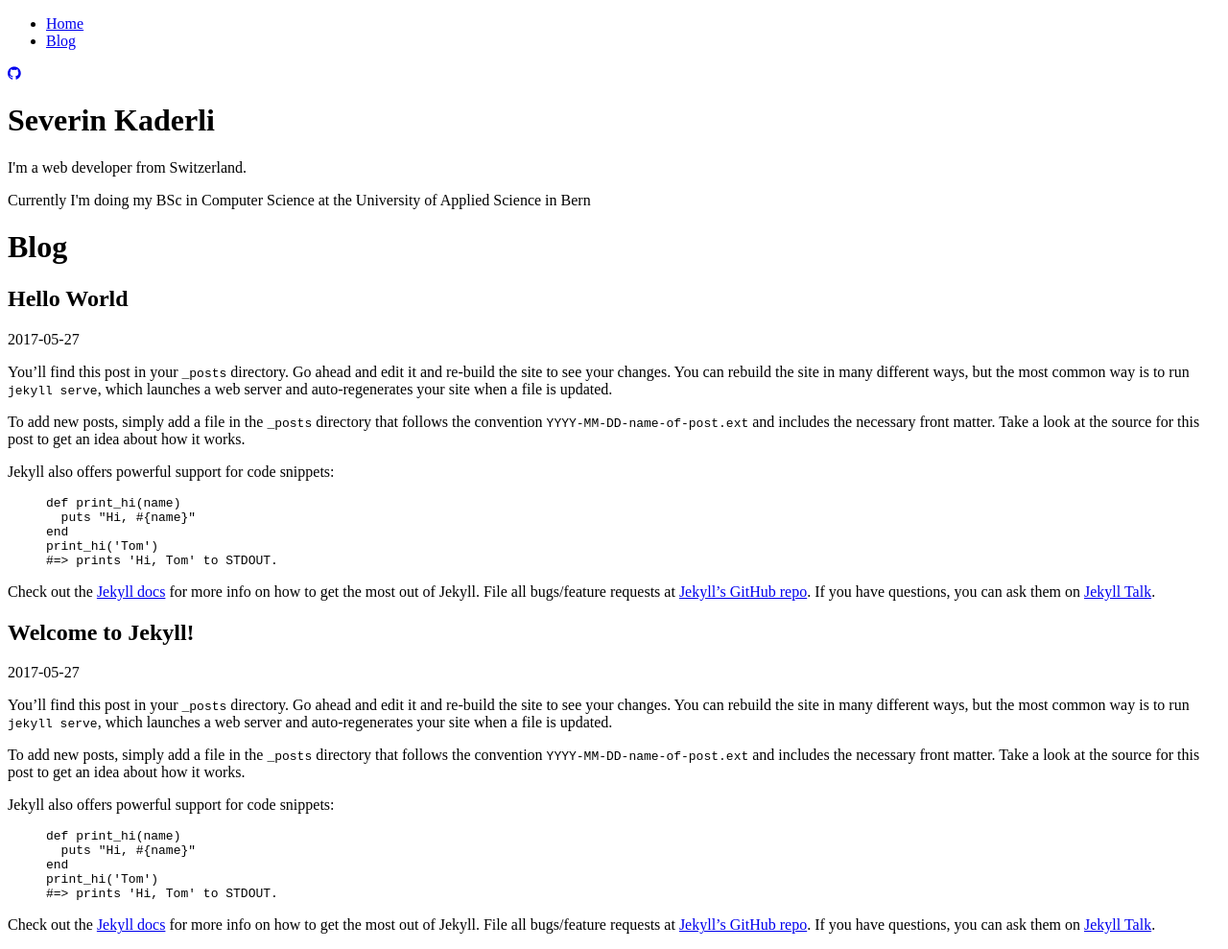
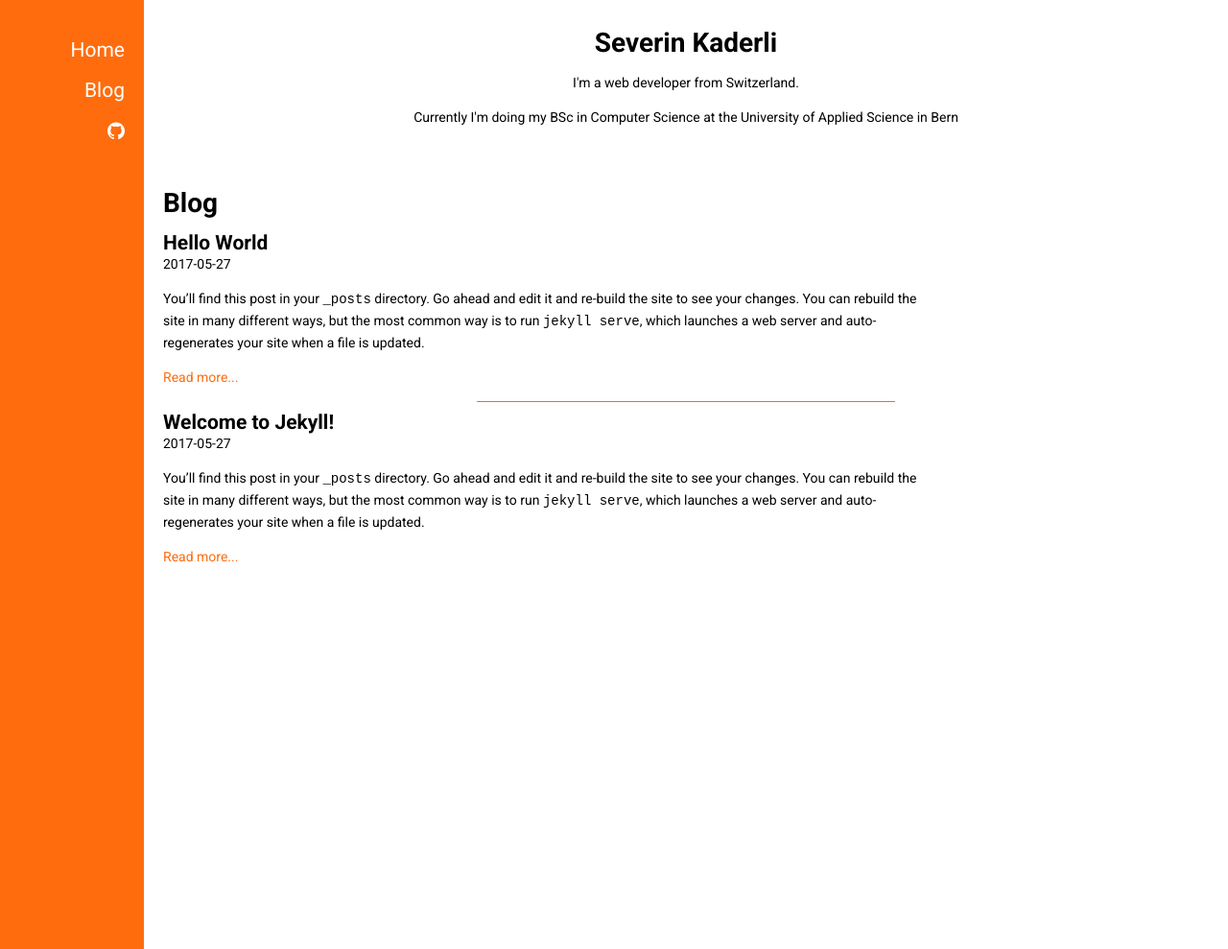
Before and after one commit to severinkaderli/severinkaderli.ch, a Jekyll site: the page built from blog/index.html, in a window 1280 px wide and 989 px high. Shown: the whole window at 96% size. Built offline with Jekyll 4.4.1, drawn with Linux system fonts in a browser that asks for light colours; nearby versions of some CDN libraries; the list of posts is cut into pages by our own code.

```diff
--- a/Gemfile
+++ b/Gemfile
@@ -22,6 +22,7 @@ gem "minima", "~> 2.0"
 group :jekyll_plugins do
    gem "jekyll-feed", "~> 0.6"
    gem "jekyll-paginate"
+   gem "jekyll-sitemap"
 end
 
 # Windows does not include zoneinfo files, so bundle the tzinfo-data gem
--- a/_config.yml
+++ b/_config.yml
@@ -25,13 +25,13 @@ github_username:  jekyll
 # Collections
 collections:
   projects:
-    output: true
+    output: false
 
 github: "severinkaderli"
 
 # URL
 url: "https://severinkaderli.ch"
-baseurl: "/"
+baseurl: ""
 
 # Posts configuration
 permalink: /:year/:month/:day/:title.html
@@ -46,6 +46,7 @@ markdown: kramdown
 gems:
   - jekyll-feed
   - jekyll-paginate
+  - jekyll-sitemap
 exclude:
   - Gemfile
   - Gemfile.lock
--- a/_includes/head.html
+++ b/_includes/head.html
@@ -8,7 +8,7 @@
 		<link href="https://fonts.googleapis.com/css?family=Roboto:400,700" rel="stylesheet">
 		<!-- in your header -->
 		<link rel="stylesheet" href="https://cdn.rawgit.com/konpa/devicon/df6431e323547add1b4cf45992913f15286456d3/devicon.min.css">
-		<link rel="stylesheet" type="text/css" href="{{site.baseurl}}assets/styles/main.css">
+		<link rel="stylesheet" type="text/css" href="{{site.url}}/assets/styles/main.css">
 	</head>
 	<body>
 		{% include navigation.html %}
--- a/_layouts/blog.html
+++ b/_layouts/blog.html
@@ -10,17 +10,20 @@
 				<time datetime="{{page.date}}">{{post.date | date: "%F"}}</time>
 			</div>
 
-			{{post.content}}
+			{{post.excerpt}}
+
+			<p><a href="{{ post.url }}">Read more...</a></p>
 		</article>
 	{% endfor %}
 	{% if paginator.total_pages > 1 %}
 		<div class="pagination">
+			{% if paginator.next_page %}
+				<a class="prev" href="{{ paginator.next_page_path | prepend: site.baseurl | replace: '//', '/' }}">&laquo; Older</a>
+			{% endif %}
 			{% if paginator.previous_page %}
-				<a class="prev" href="{{ paginator.previous_page_path | prepend: site.baseurl | replace: '//', '/' }}">&laquo; Previous page</a>
+				<a class="next" href="{{ paginator.previous_page_path | prepend: site.baseurl | replace: '//', '/' }}">Newer &raquo;</a>
 			{% endif %}
-			{% if paginator.next_page %}
-				<a class="next" href="{{ paginator.next_page_path | prepend: site.baseurl | replace: '//', '/' }}">Next page &raquo;</a>
-			{% endif %}
+
 		</div>
 	{% endif %}
 	</main>
```
Also changed, not shown: Gemfile.lock.
